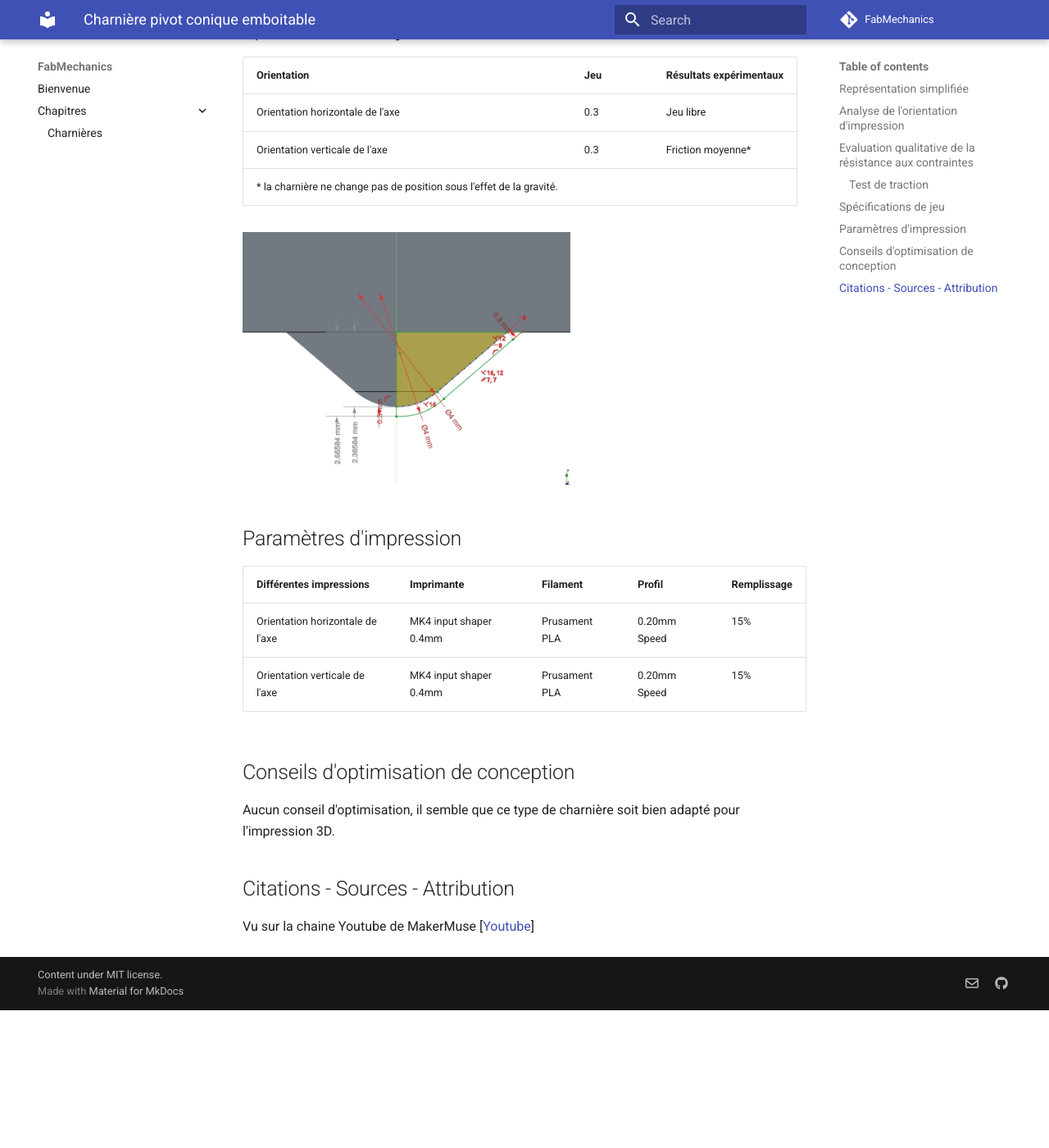
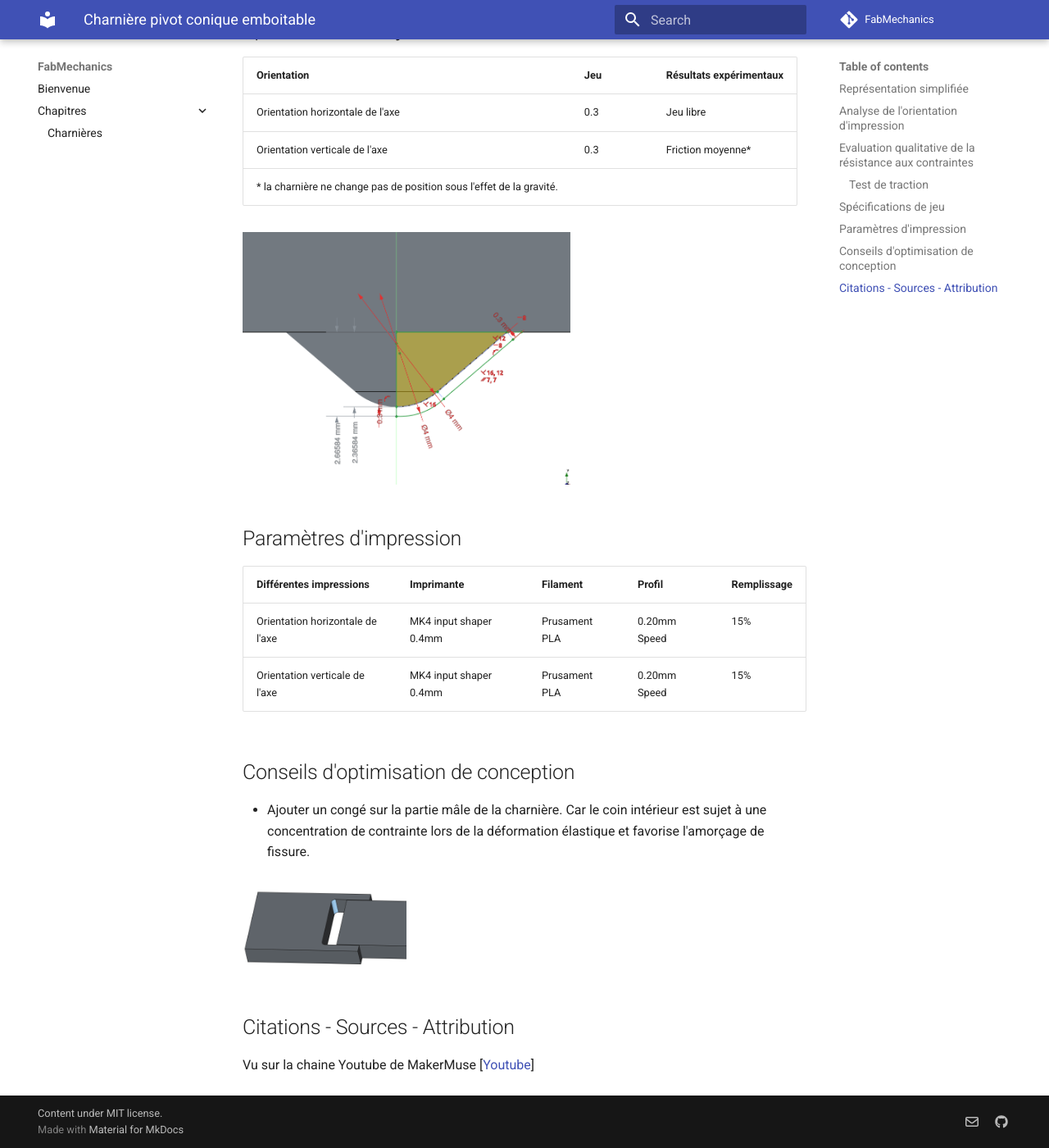
Before and after one commit to gixita/fabmechanics, an MkDocs documentation site: the page built from docs/parts/hinges/rotation/snap/snap-clip.md, in a window 1280 px wide and 1400 px high, scrolled down 1861 px. Shown: the whole window at 82% size. Built offline with MkDocs 1.6.1 and Material for MkDocs 9.7.7, drawn with Linux system fonts in a browser that asks for light colours; before the commit the page ends 3093 px from its top, so only the background shows below that.

Commit message:
Add optimization on snap clip

```diff
--- a/docs/parts/hinges/rotation/snap/snap-clip.md
+++ b/docs/parts/hinges/rotation/snap/snap-clip.md
@@ -43,7 +43,9 @@ Photo de rupture de la charnière imprimée verticalement sous 143 N de contrain
 | Orientation verticale de l'axe  | MK4 input shaper 0.4mm | Prusament PLA | 0.20mm Speed  | 15% |
 
 ## Conseils d'optimisation de conception
-Aucun conseil d'optimisation, il semble que ce type de charnière soit bien adapté pour l'impression 3D.
+* Ajouter un congé sur la partie mâle de la charnière. Car le coin intérieur est sujet à une concentration de contrainte lors de la déformation élastique et favorise l'amorçage de fissure.
+
+<img src="../opt-snap-clip-conge.png" class="picture_optimisation">
 
 ## Citations - Sources - Attribution
 Vu sur la chaine Youtube de MakerMuse [[Youtube](https://youtu.be/fbY7xHGaeNM?si=pbwtnPVgYeoj8QsR&t=240)]
--- a/docs/style.css
+++ b/docs/style.css
@@ -1,5 +1,8 @@
 .picture {
     width: 400px;
+}
+.picture_optimisation {
+    width: 200px;
 }
 .center {
     display: block;
```
Also changed, not shown: docs/parts/hinges/rotation/simple/hinge-rotation-simple.md (+3 -3 lines), docs/parts/hinges/rotation/snap/opt-snap-clip-conge.png (added), site/parts/hinges/rotation/simple/hinge-rotation-simple/index.html, site/parts/hinges/rotation/snap/opt-snap-clip-conge.png (added), site/parts/hinges/rotation/snap/snap-clip/index.html, site/search/search_index.json, site/style.css, 2 other files.
